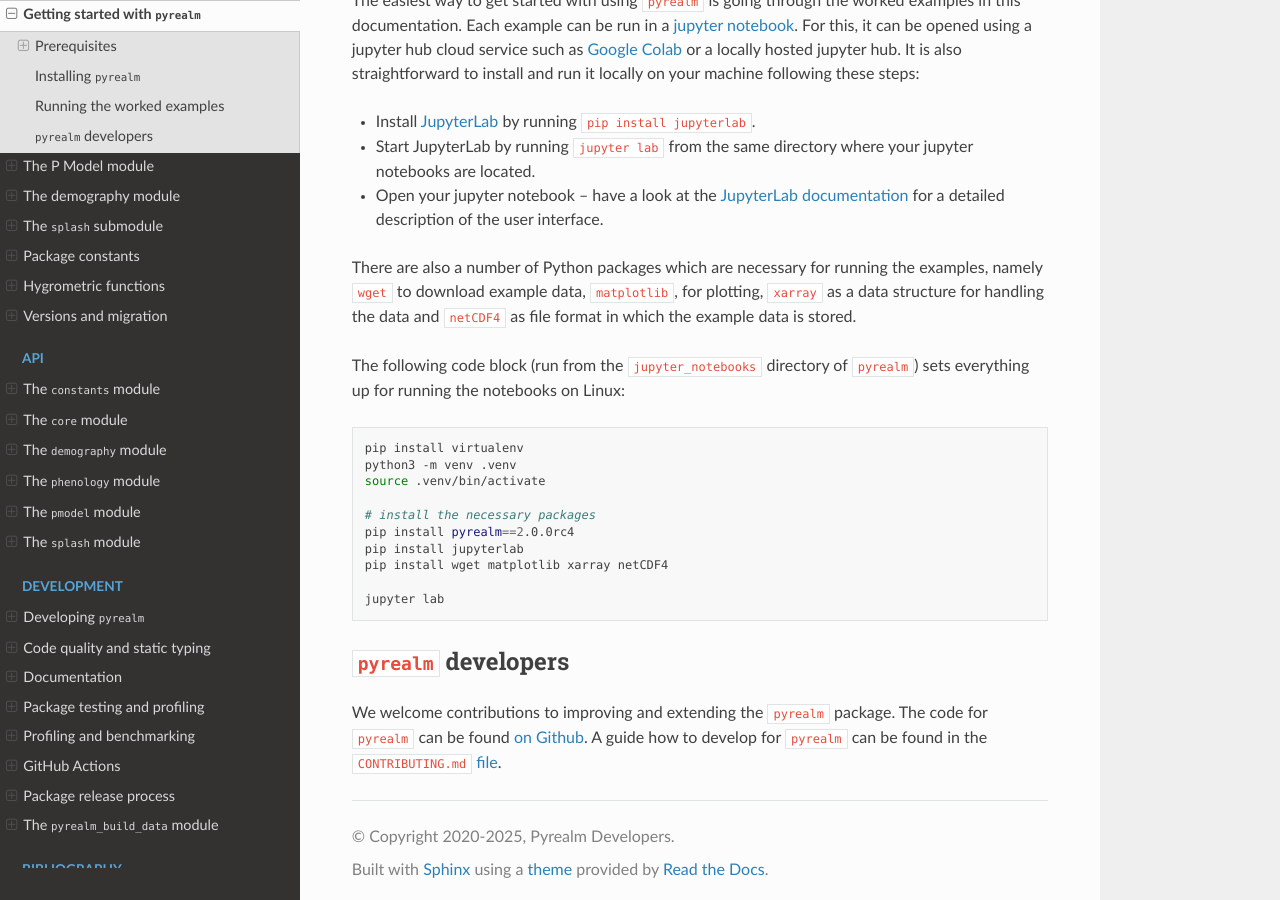
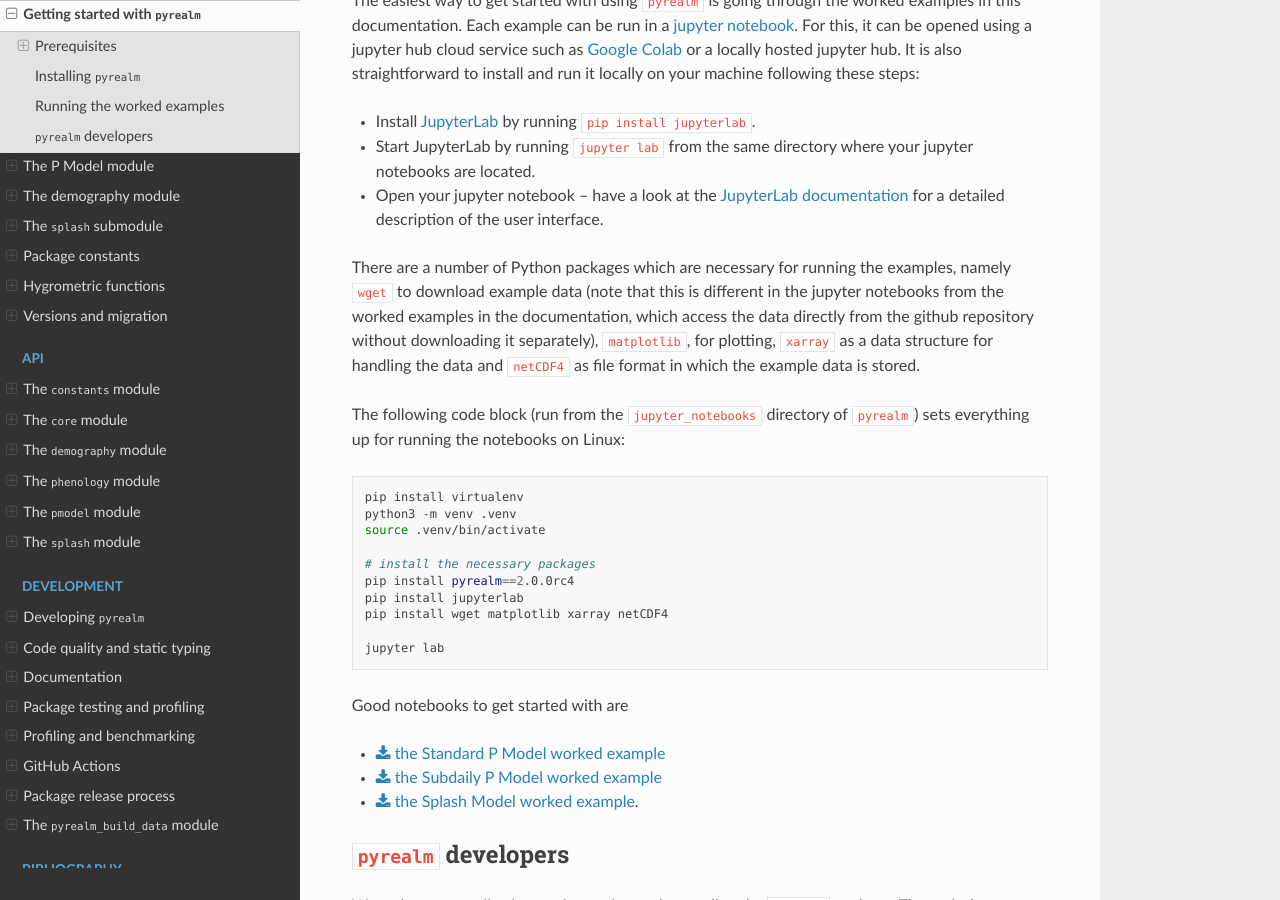
Before and after one commit to ImperialCollegeLondon/pyrealm, a Sphinx documentation site: the page built from docs/source/users/getting_started.md, in a window 1280 px wide and 900 px high, scrolled down 1274 px. Built offline with Sphinx 7.4.7 and the Read the Docs theme 3.1.0, drawn with Linux system fonts in a browser that asks for light colours.

Commit message:
list some notebooks on the getting started page

````diff
--- a/docs/source/users/getting_started.md
+++ b/docs/source/users/getting_started.md
@@ -93,10 +93,13 @@ jupyter notebooks are located.
 [JupyterLab documentation](https://jupyterlab.readthedocs.io/en/stable/user/interface.html)
 for a detailed description of the user interface.
 
-There are also a number of Python packages which are necessary for running the
-examples, namely `wget` to download example data, `matplotlib`, for plotting,
- `xarray` as a data structure for handling the data and `netCDF4` as file format
- in which the example data is stored.
+There are a number of Python packages which are necessary for running the
+examples, namely `wget` to download example data (note that this is different
+in the jupyter notebooks from the worked examples in the documentation, which
+access the data directly from the github repository without downloading it
+separately), `matplotlib`, for plotting, `xarray` as a data structure for
+handling the data and `netCDF4` as file format in which the example data is
+stored.
 
 The following code block (run from the `jupyter_notebooks` directory of
   `pyrealm`) sets everything up for running the notebooks on Linux:
@@ -115,6 +118,12 @@ jupyter lab
 
 ```
 
+Good notebooks to get started with are
+
+- {download}`the Standard P Model worked example </_static/StandardPModel.ipynb>`
+- {download}`the Subdaily P Model worked example </_static/SubdailyPModel.ipynb>`
+- {download}`the Splash Model worked example </_static/Splash.ipynb>`.
+
 ## `pyrealm` developers
 
 We welcome contributions to improving and extending the `pyrealm` package. The
````
